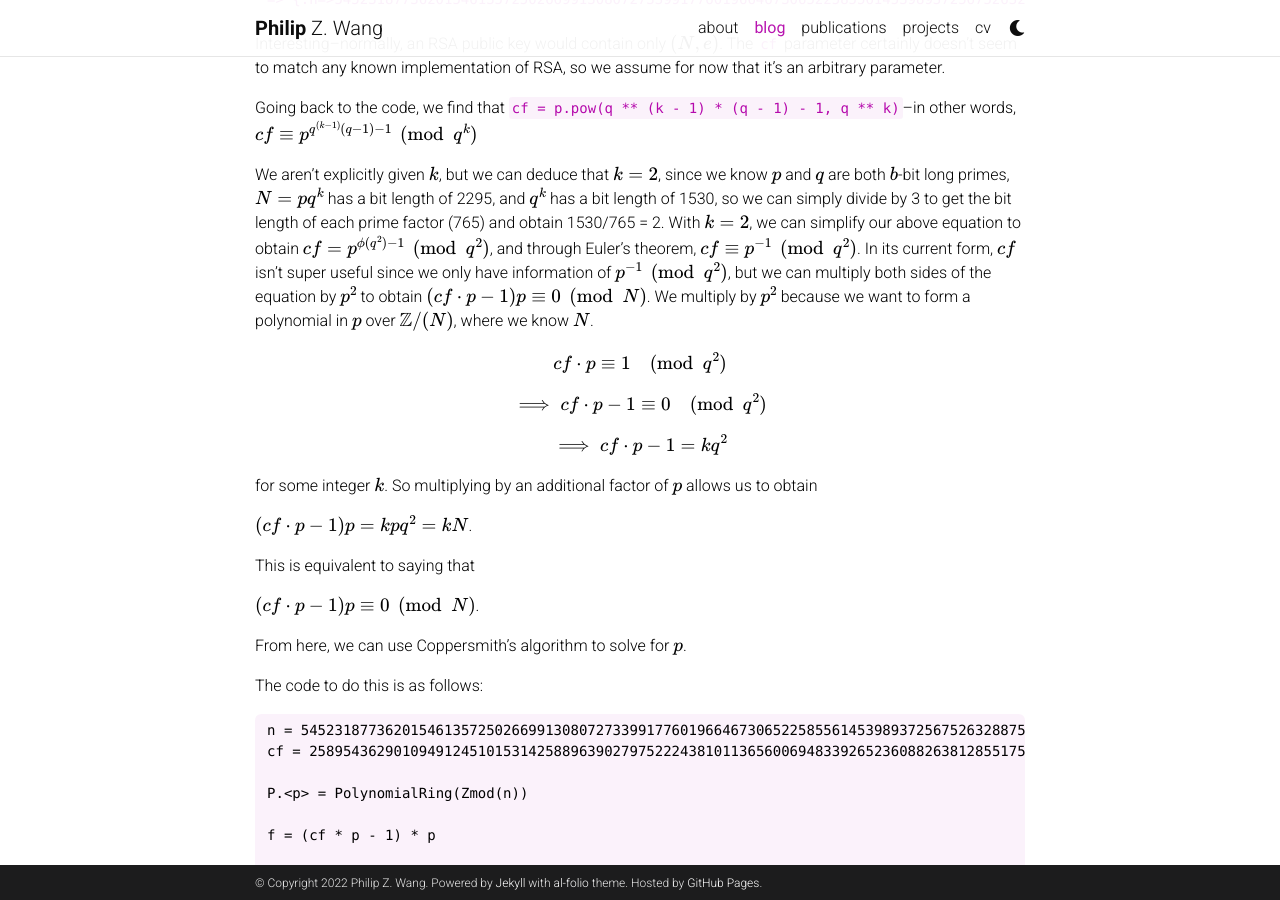
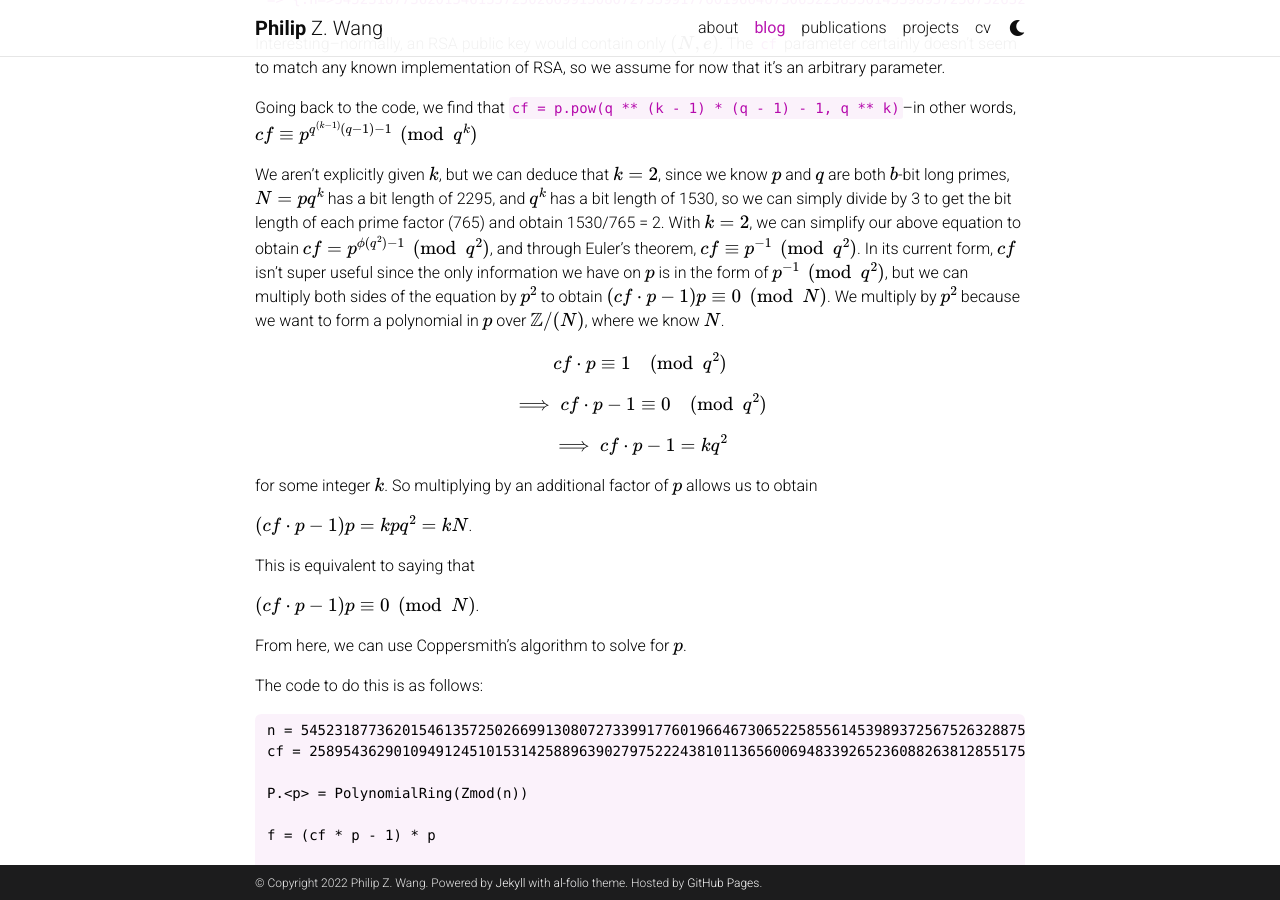
Before and after one commit to pwang00/pwang00.github.io, a Jekyll site: the page built from _posts/2019-09-06-happy.md, in a window 1280 px wide and 900 px high, scrolled down 928 px. Built offline with Jekyll 4.4.1, drawn with Linux system fonts in a browser that asks for light colours; comment, search, counter and statistics services are not loaded; a style sheet for code colours, icons or effects is not loaded.

Commit message:
Update blog

```diff
--- a/_posts/2019-09-06-happy.md
+++ b/_posts/2019-09-06-happy.md
@@ -48,7 +48,7 @@
 
 Going back to the code, we find that `cf = p.pow(q ** (k - 1) * (q - 1) - 1, q ** k)`--in other words, $$cf \equiv p^{q^{(k - 1)}(q - 1) - 1} \pmod{q^k}$$
 
-We aren't explicitly given $$k$$, but we can deduce that $$k = 2$$, since we know $$p$$ and $$q$$ are both $$b$$-bit long primes, $$N = pq^k$$ has a bit length of 2295, and $$q^k$$ has a bit length of 1530, so we can simply divide by 3 to get the bit length of each prime factor (765) and obtain 1530/765 = 2.  With $$k = 2$$, we can simplify our above equation to obtain $$cf = p^{\phi(q^2) - 1} \pmod{q^2}$$, and through Euler's theorem, $$cf \equiv p^{-1} \pmod{q^2}$$.  In its current form, $$cf$$ isn't super useful since we only have information of $$p^{-1} \pmod{q^2}$$, but we can multiply both sides of the equation by $$p^2$$ to obtain $$(cf \cdot p - 1)p \equiv 0 \pmod{N}$$.  We multiply by $$p^2$$ because we want to form a polynomial in $$p$$ over $$\mathbb{Z}/(N)$$, where we know $$N$$.
+We aren't explicitly given $$k$$, but we can deduce that $$k = 2$$, since we know $$p$$ and $$q$$ are both $$b$$-bit long primes, $$N = pq^k$$ has a bit length of 2295, and $$q^k$$ has a bit length of 1530, so we can simply divide by 3 to get the bit length of each prime factor (765) and obtain 1530/765 = 2.  With $$k = 2$$, we can simplify our above equation to obtain $$cf = p^{\phi(q^2) - 1} \pmod{q^2}$$, and through Euler's theorem, $$cf \equiv p^{-1} \pmod{q^2}$$.  In its current form, $$cf$$ isn't super useful since the only information we have on $$p$$ is in the form of $$p^{-1} \pmod{q^2}$$, but we can multiply both sides of the equation by $$p^2$$ to obtain $$(cf \cdot p - 1)p \equiv 0 \pmod{N}$$.  We multiply by $$p^2$$ because we want to form a polynomial in $$p$$ over $$\mathbb{Z}/(N)$$, where we know $$N$$.
 
 $$ cf \cdot p \equiv 1 \pmod{q^2} $$
 
```
